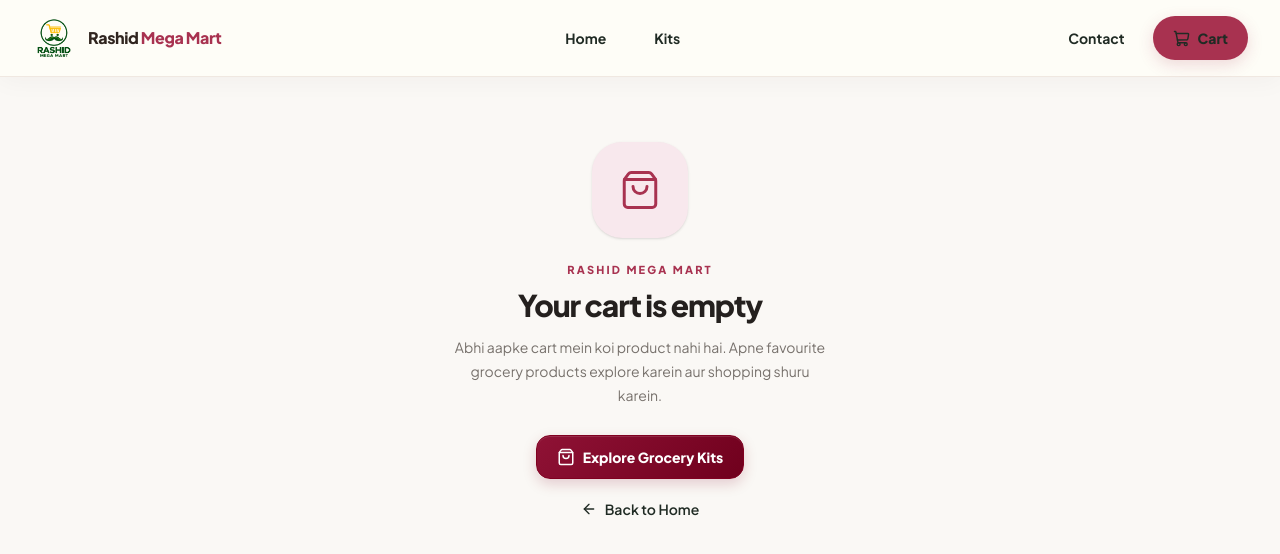
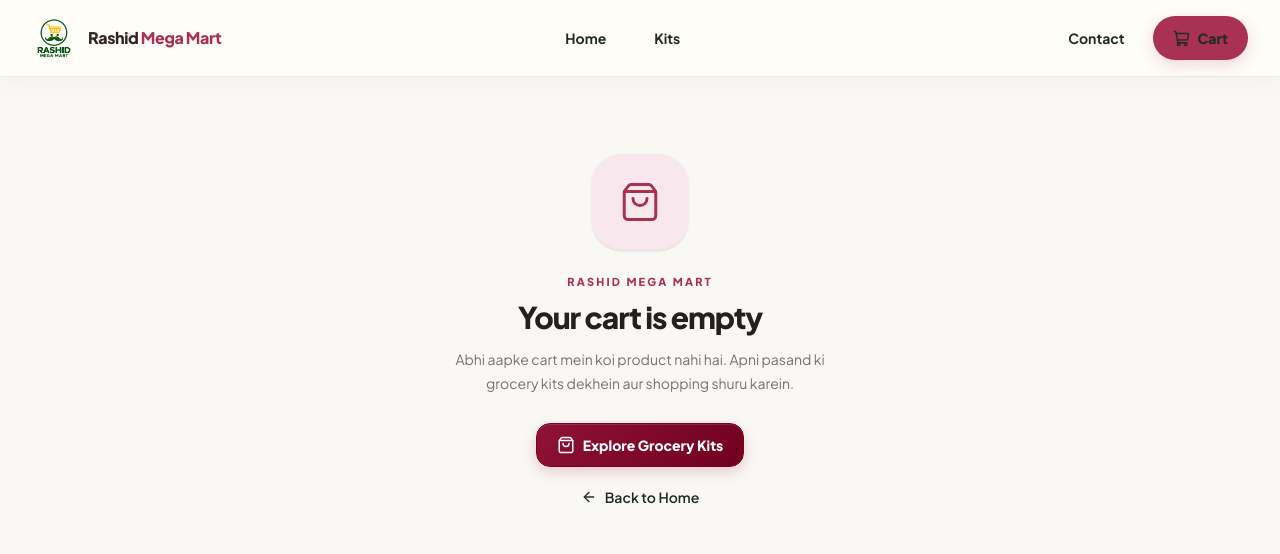
Before and after one commit to NoorTechnologies/rashidmegamartv0.1, a Next.js app: page /cart in a window 1280 px wide. Shown: the top 554 px of the page. Built offline with nearby package versions, Linux system fonts and the light colour scheme.

Commit message:
Remove remaining shop links from kits-only cart

```diff
--- a/src/app/cart/page.tsx
+++ b/src/app/cart/page.tsx
@@ -211,8 +211,7 @@ export default function CartPage() {
           </h1>
 
           <p className="mx-auto mt-3 max-w-sm text-sm leading-6 text-[#77716C]">
-            Abhi aapke cart mein koi product nahi hai. Apne favourite grocery
-            products explore karein aur shopping shuru karein.
+            Abhi aapke cart mein koi product nahi hai. Apni pasand ki grocery kits dekhein aur shopping shuru karein.
           </p>
 
           <Link
@@ -258,7 +257,7 @@ export default function CartPage() {
           </div>
 
           <Link
-            href="/shop"
+            href="/kits"
             className="rmm-button-secondary min-h-10 w-fit rounded-xl px-4 py-2 text-xs sm:min-h-11 sm:text-sm"
           >
             <ArrowLeft size={15} />
@@ -303,7 +302,7 @@ export default function CartPage() {
                   <div className="relative size-[78px] shrink-0 overflow-hidden rounded-xl bg-[#F8F6F2] min-[375px]:size-[88px] sm:size-24">
                     {item.image ? (
                       <Image
-                        src={item.image || "/categories/cerels.webp"}
+                        src={item.image}
                         alt={item.name}
                         fill
                         unoptimized
```
